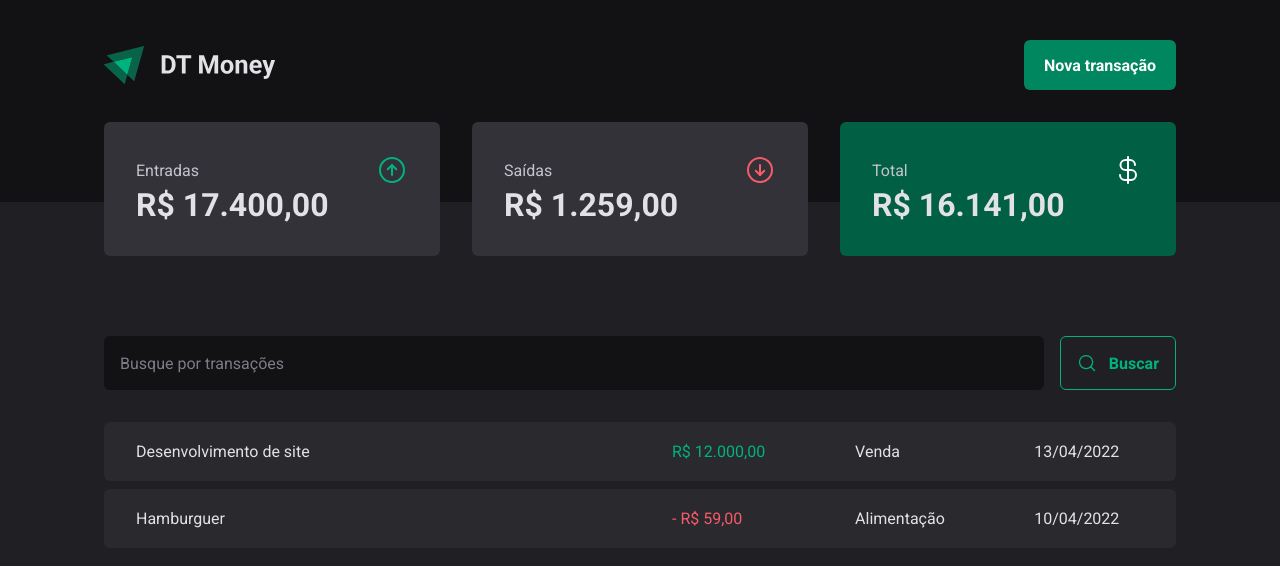
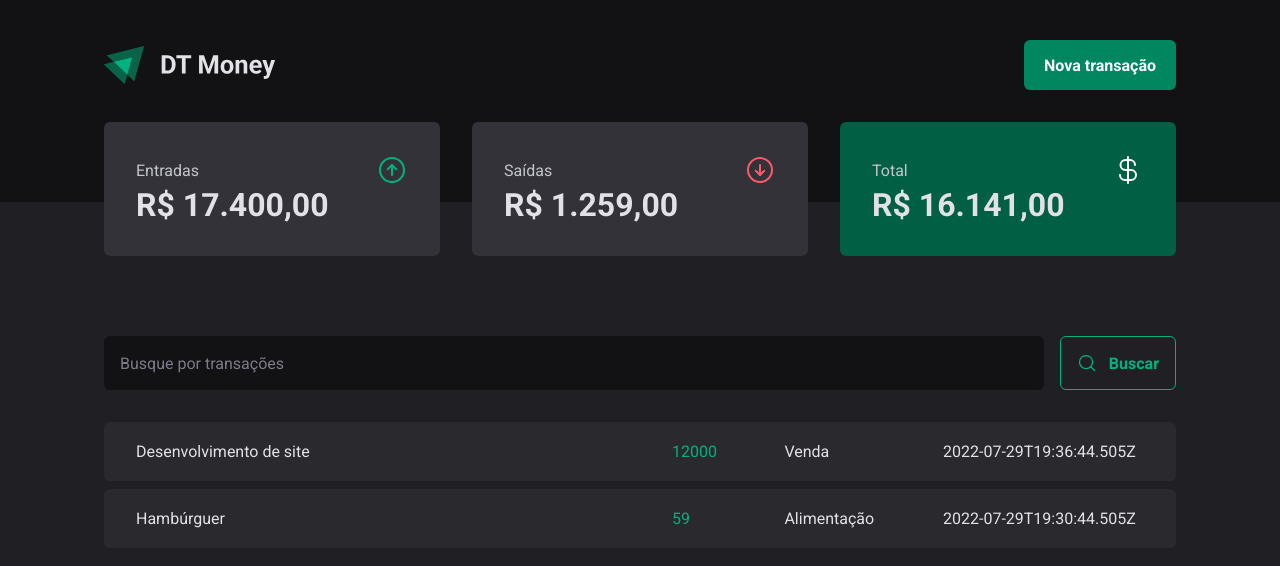
Before and after one commit to AlanOlimpio/dt-money, a React (Vite) app: page / in a window 1280 px wide. Shown: the top 566 px of the page. Built offline with nearby package versions, Linux system fonts and the light colour scheme; data requests are answered from the project's data file.

Commit message:
feat: cria TransactionsContext

```diff
--- a/src/App.tsx
+++ b/src/App.tsx
@@ -2,12 +2,15 @@ import { ThemeProvider } from 'styled-components';
 import { defaultTheme } from './styles/themes/default';
 import { GlobalStyle } from './styles/global';
 import Transactions from './pages/Transactions';
+import { TransactionsProvider } from './contexts/ TransactionsContext';
 
 function App() {
   return (
     <ThemeProvider theme={defaultTheme}>
       <GlobalStyle />
-      <Transactions />
+      <TransactionsProvider>
+        <Transactions />
+      </TransactionsProvider>
     </ThemeProvider>
   );
 }
--- /dev/null
+++ b/src/contexts/ TransactionsContext.tsx
@@ -0,0 +1,39 @@
+import { createContext, ReactNode, useEffect, useState } from 'react';
+
+interface Transaction {
+  id: number;
+  description: string;
+  type: 'income' | 'outcome';
+  price: number;
+  category: string;
+  createdAt: string;
+}
+
+interface TransactionContextType {
+  transactions: Transaction[];
+}
+
+interface TransactionsProviderProps {
+  children: ReactNode;
+}
+export const TransactionsContext = createContext({} as TransactionContextType);
+
+export function TransactionsProvider({ children }: TransactionsProviderProps) {
+  const [transactions, setTransactions] = useState<Transaction[]>([]);
+
+  async function loadTransactions() {
+    const response = await fetch('http://localhost:3333/transactions');
+    const data = await response.json();
+
+    setTransactions(data);
+  }
+
+  useEffect(() => {
+    loadTransactions();
+  }, []);
+  return (
+    <TransactionsContext.Provider value={{ transactions: transactions }}>
+      {children}
+    </TransactionsContext.Provider>
+  );
+}
--- a/src/pages/Transactions/Transactions.tsx
+++ b/src/pages/Transactions/Transactions.tsx
@@ -1,3 +1,4 @@
+import { useContext } from 'react';
 import Header from '../../components/Header';
 import Summary from '../../components/Summary';
 import SearchForm from './components/SearchForm';
@@ -7,8 +8,10 @@ import {
   TransactionsContainer,
   TransactionsTable,
 } from './TransactionsStyles';
+import { TransactionsContext } from '../../contexts/ TransactionsContext';
 
 function Transactions() {
+  const { transactions } = useContext(TransactionsContext);
   return (
     <div>
       <Header />
@@ -17,22 +20,20 @@ function Transactions() {
         <SearchForm />
         <TransactionsTable>
           <tbody>
-            <tr>
-              <ListTd width="50%">Desenvolvimento de site</ListTd>
-              <ListTd>
-                <PrinceHighLight variant="income">R$ 12.000,00</PrinceHighLight>
-              </ListTd>
-              <ListTd>Venda</ListTd>
-              <ListTd>13/04/2022</ListTd>
-            </tr>
-            <tr>
-              <ListTd width="50%">Hamburguer</ListTd>
-              <ListTd>
-                <PrinceHighLight variant="outcome">- R$ 59,00</PrinceHighLight>
-              </ListTd>
-              <ListTd>Alimentação</ListTd>
-              <ListTd>10/04/2022</ListTd>
-            </tr>
+            {transactions.map((transaction) => {
+              return (
+                <tr key={transaction.id}>
+                  <ListTd width="50%">{transaction.description}</ListTd>
+                  <ListTd>
+                    <PrinceHighLight variant="income">
+                      {transaction.price}
+                    </PrinceHighLight>
+                  </ListTd>
+                  <ListTd>{transaction.category}</ListTd>
+                  <ListTd>{transaction.createdAt}</ListTd>
+                </tr>
+              );
+            })}
           </tbody>
         </TransactionsTable>
       </TransactionsContainer>
```
